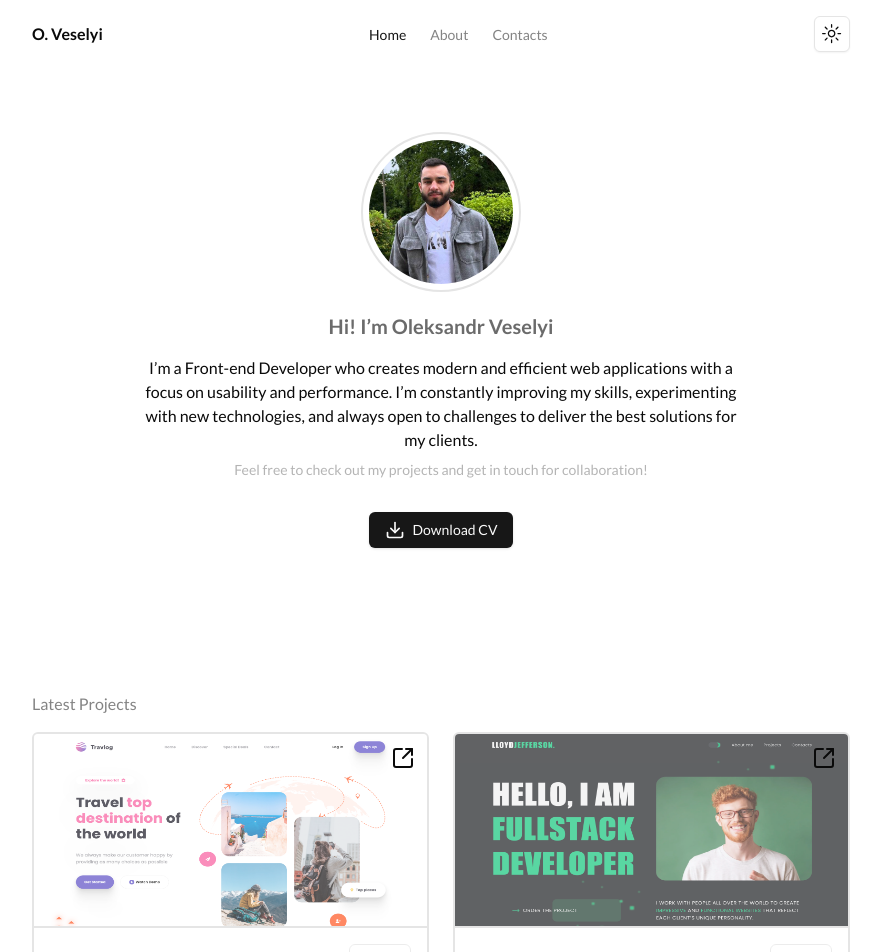
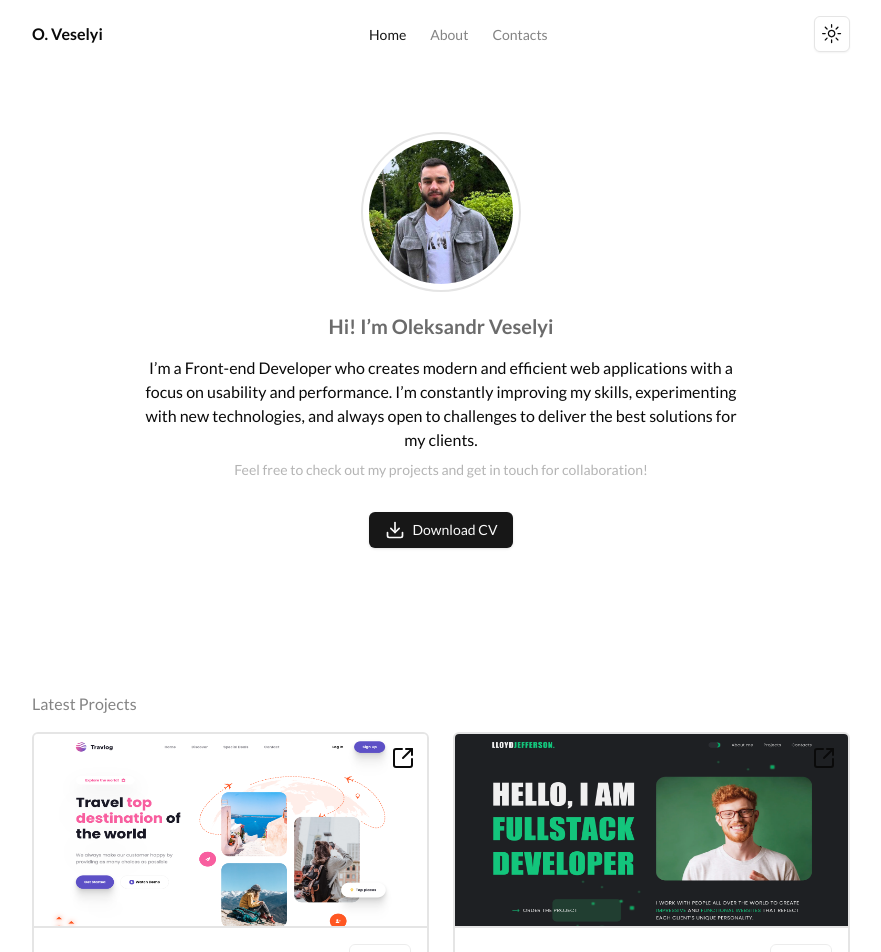
Before and after one commit to sany0chekk/next-portfolio, a Next.js app: page / in a window 1280 px wide. Shown: the top 952 px of the page, without its empty margins (199-1080 px from the left). Built offline with nearby package versions, Linux system fonts and the light colour scheme.

Commit message:
Update ProjectList.tsx

```diff
--- a/src/components/ProjectList.tsx
+++ b/src/components/ProjectList.tsx
@@ -28,7 +28,7 @@ const ProjectList = () => {
                       alt={name}
                       width={500}
                       height={500}
-                      className="w-full h-48 bg-neutral-500 opacity-70"
+                      className="w-full h-48 bg-neutral-500 dark:opacity-70"
                     />
                     <div className="flex items-center justify-between p-4 border-t-2">
                       <p className="">{name}</p>
```
